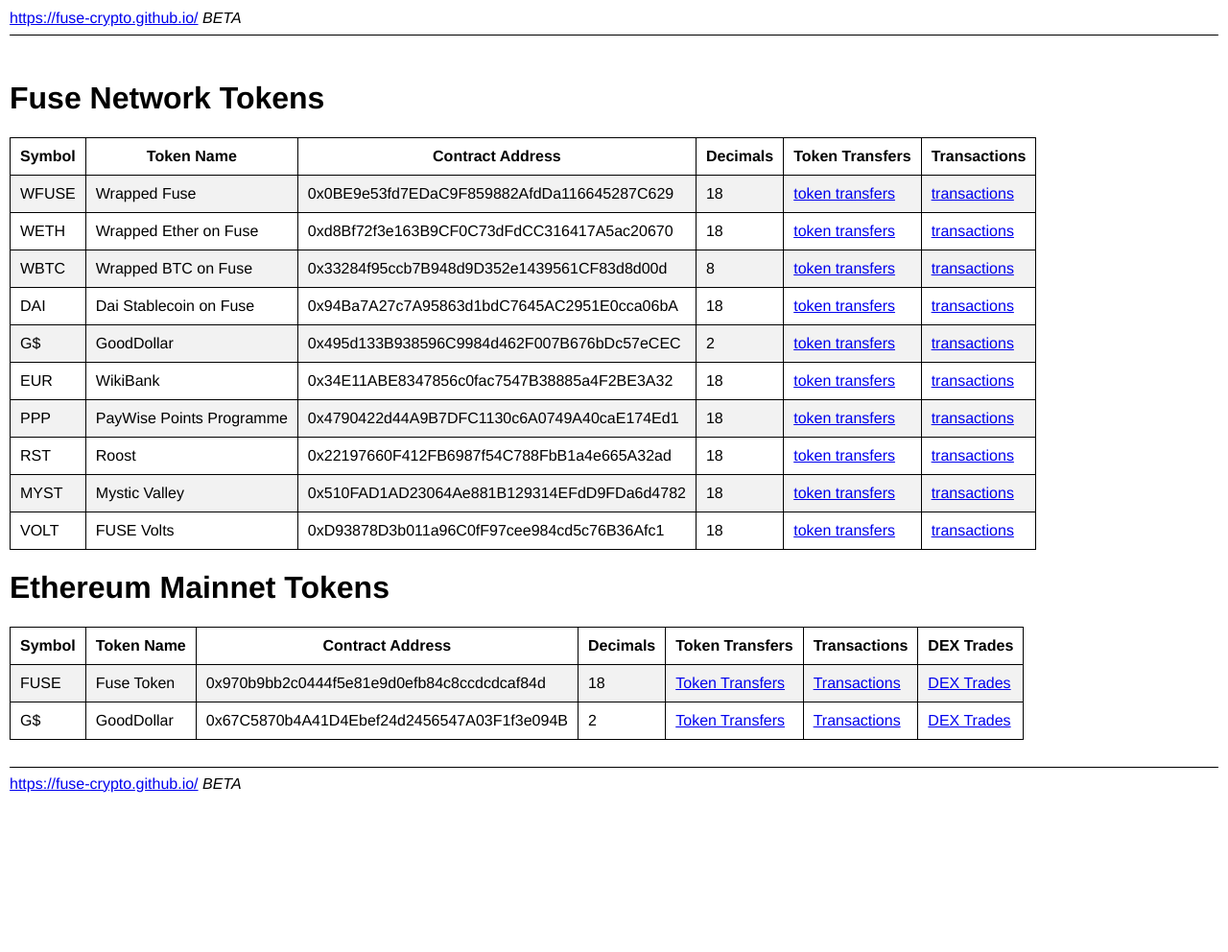
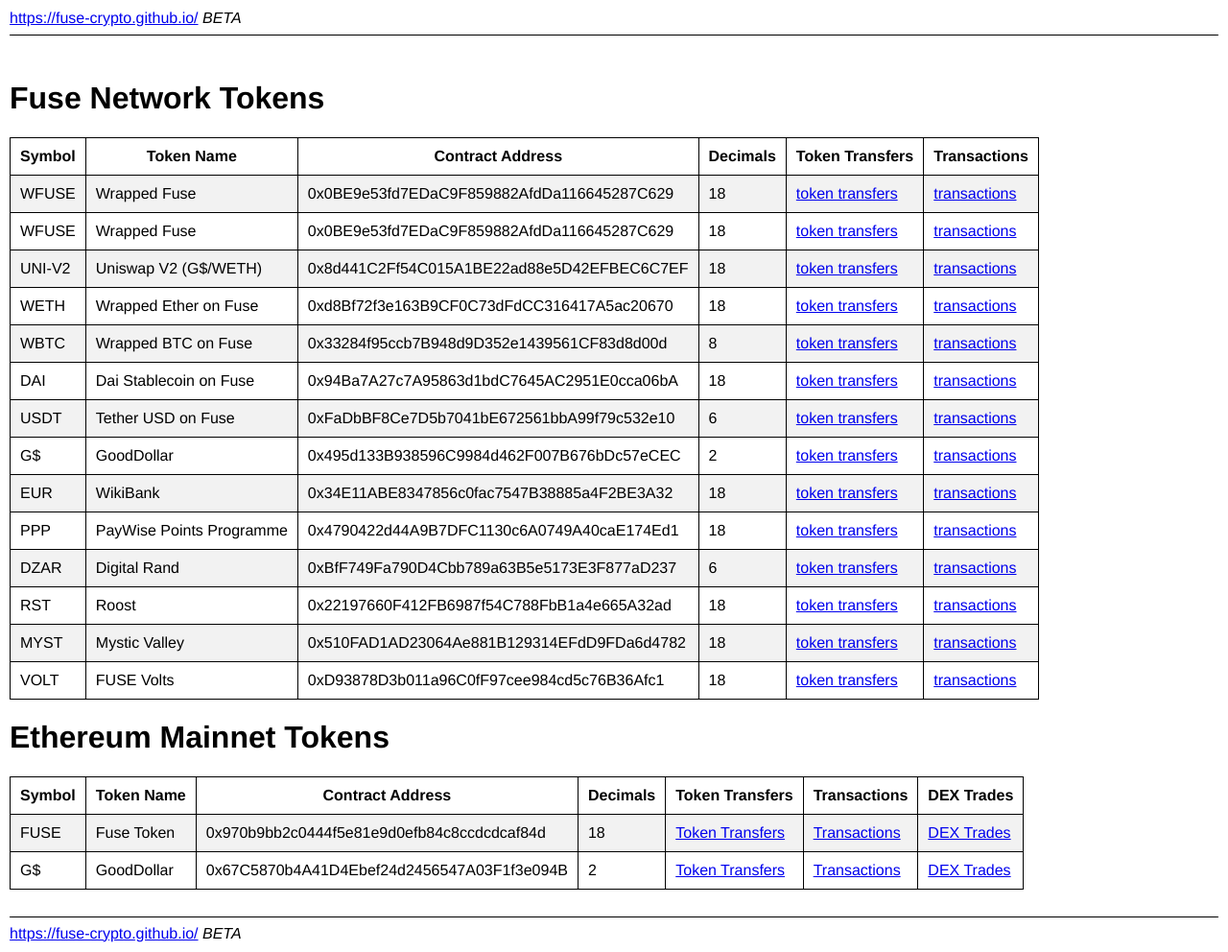
Before and after one commit to Fuse-Crypto/fuse-crypto.github.io, a Jekyll site: the page built from tokens/index.md, in a window 1280 px wide. Shown: the whole page at 96% size. Built offline with Jekyll 4.4.1, drawn with Linux system fonts in a browser that asks for light colours; before the commit the page ends 900 px from its top, so only the background shows below that.

Commit message:
Update fuse-tokens.yml

```diff
--- a/_data/fuse-tokens.yml
+++ b/_data/fuse-tokens.yml
@@ -1,6 +1,16 @@
 - symbol: 'WFUSE'
   name: 'Wrapped Fuse'
   address: '0x0BE9e53fd7EDaC9F859882AfdDa116645287C629'
+  decimals: 18
+
+- symbol: 'WFUSE'
+  name: 'Wrapped Fuse'
+  address: '0x0BE9e53fd7EDaC9F859882AfdDa116645287C629'
+  decimals: 18
+
+- symbol: 'UNI-V2'
+  name: 'Uniswap V2 (G$/WETH)'
+  address: '0x8d441C2Ff54C015A1BE22ad88e5D42EFBEC6C7EF'
   decimals: 18
 
 - symbol: 'WETH'
@@ -18,6 +28,11 @@
   address: '0x94Ba7A27c7A95863d1bdC7645AC2951E0cca06bA'
   decimals: 18
 
+- symbol: 'USDT'
+  name: 'Tether USD on Fuse'
+  address: '0xFaDbBF8Ce7D5b7041bE672561bbA99f79c532e10'
+  decimals: 6
+
 - symbol: 'G$'
   name: 'GoodDollar'
   address: '0x495d133B938596C9984d462F007B676bDc57eCEC'
@@ -33,6 +48,11 @@
   address: '0x4790422d44A9B7DFC1130c6A0749A40caE174Ed1'
   decimals: 18
 
+- symbol: 'DZAR'
+  name: 'Digital Rand'
+  address: '0xBfF749Fa790D4Cbb789a63B5e5173E3F877aD237'
+  decimals: 6
+
 - symbol: 'RST'
   name: 'Roost'
   address: '0x22197660F412FB6987f54C788FbB1a4e665A32ad'
```
